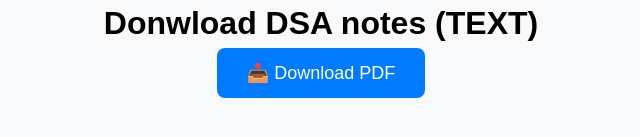
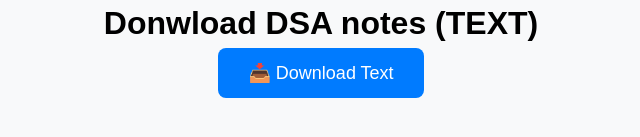
Before and after one commit to priyanshuchaudhary2425/DSA, a plain HTML site: page index.html in a window 1280 px wide. Shown: the part 225-362 px from the top of the page, 319-959 px from the left. Drawn offline with Linux system fonts and the light colour scheme.

Commit message:
Update index.html

```diff
--- a/index.html
+++ b/index.html
@@ -34,7 +34,7 @@
 
   <br>
   <h1>Donwload DSA notes (TEXT)</h1>
-  <a href="ssracs.txt" class="button" download>📥 Download PDF</a>
+  <a href="ssracs.txt" class="button" download>📥 Download Text</a>
 
 </body>
 </html>
```
